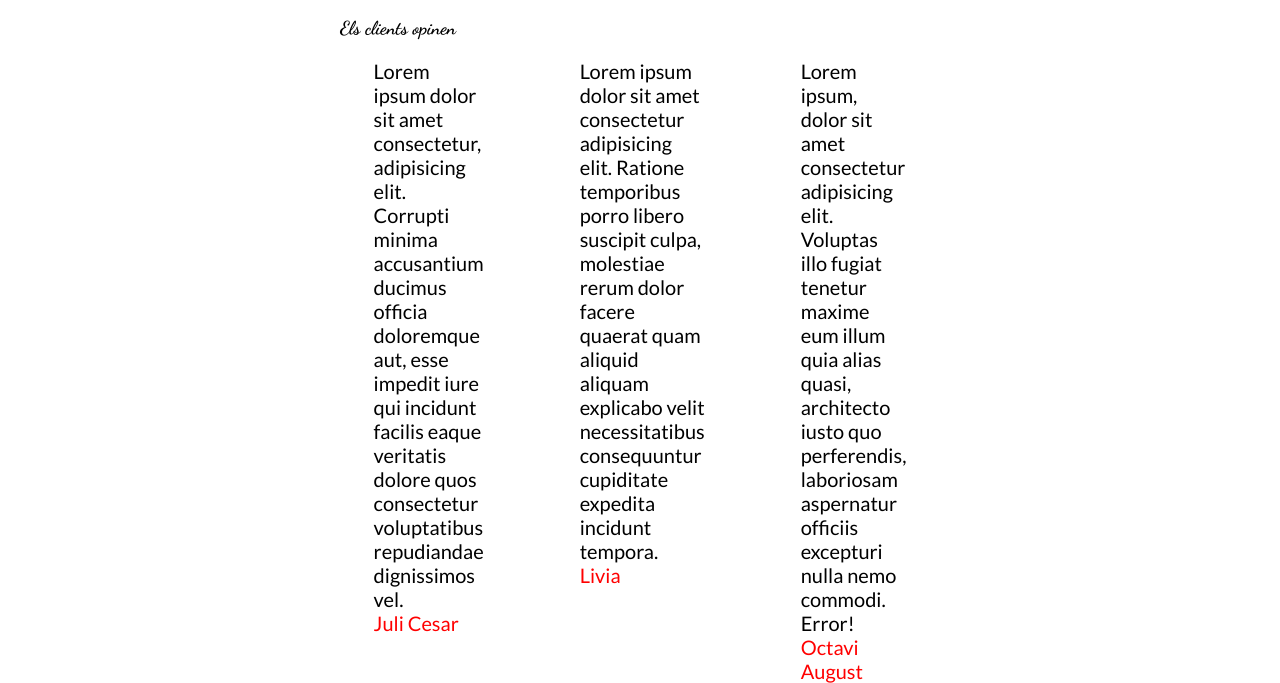
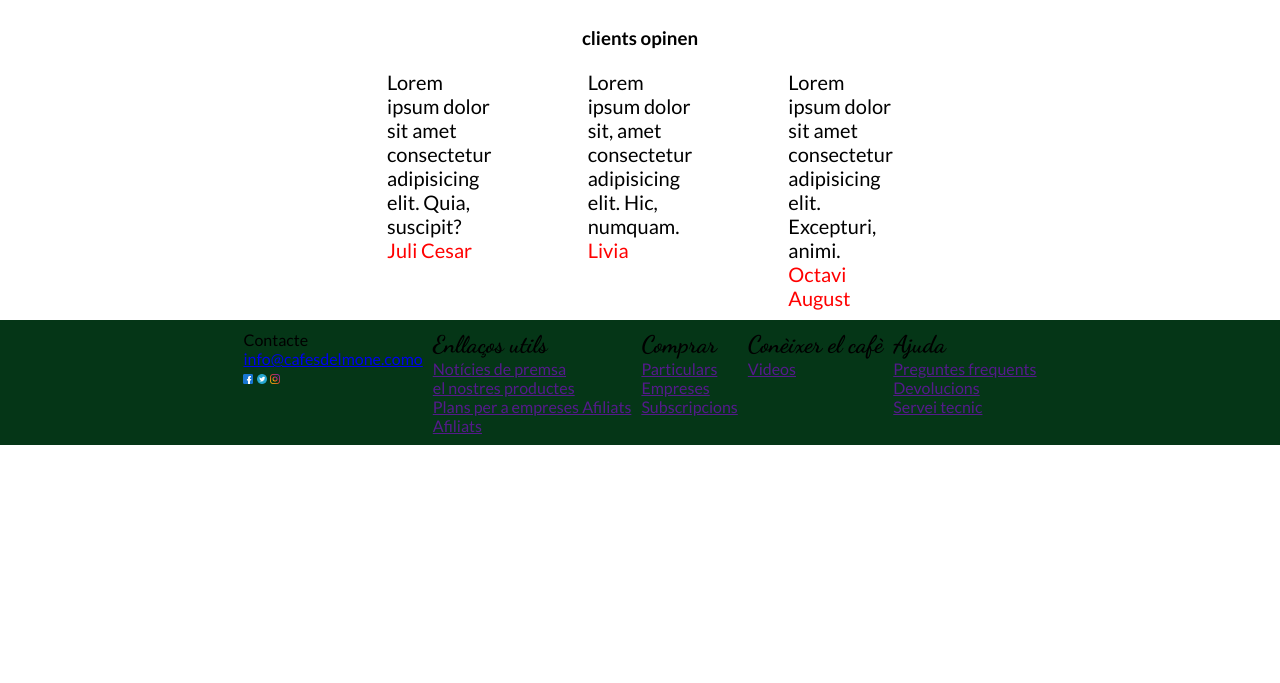
Before and after one commit to anderson92zolis/caffe-webpage, a plain HTML site: page index.html in a window 1280 px wide. Shown: the part 975-1658 px from the top of the page. After the commit the page ends 1420 px from the top, so only its background shows below. Drawn offline with Linux system fonts and the light colour scheme.

Commit message:
adding the footer

```diff
--- a/css/style.css
+++ b/css/style.css
@@ -1,4 +1,5 @@
 @import url("https://fonts.googleapis.com/css2?family=Dancing+Script:wght@400..700&family=Lato:ital,wght@0,100;0,300;0,400;0,700;0,900;1,100;1,300;1,400;1,700;1,900&display=swap");
+
 * {
   margin: 0;
   padding: 0;
@@ -39,7 +40,7 @@ body {
 
 /* HEADER */
 
-header > h1 {
+header>h1 {
   width: 20vw;
 }
 
@@ -58,18 +59,19 @@ nav {
   padding: 30px;
 }
 
-.nav-ul > li {
+.nav-ul>li {
   list-style: none;
   padding: 20px;
   color: white;
 }
 
-.nav-ul > li:hover {
+.nav-ul>li:hover {
   color: white;
   background-color: var(--color-emphasis);
   border-radius: 10px;
 }
-.nav-ul > li > a {
+
+.nav-ul>li>a {
   text-decoration: none;
   color: inherit;
   font-size: 1.5rem;
@@ -105,17 +107,19 @@ video {
 
 #section-green {
   background-color: var(--color-verde);
+
 }
 
 /* opinions-section */
 
-#opinions > article {
+#opinions>article {
   display: flex;
   flex-direction: column;
+  align-items: center;
+  padding: 10px 0;
 }
 
-#opinions > article > h3 {
-  font-weight: bold;
+#opinions>article>h3 {
   margin: 20px 0;
 }
 
@@ -129,3 +133,24 @@ video {
   margin-right: 0;
   color: red;
 }
+
+/* footer */
+
+footer {
+    background-color: var(--color-verde);
+    padding: 10px 0;
+}
+.footer-div {
+  background-color: var(--color-verde);
+  display: flex;
+  justify-content: center;
+  gap: 10px;
+}
+
+.contacts>div>img {
+  width: 10px;
+}
+
+.hsg-footer__nav-item {
+  list-style-type: none;
+}
--- a/index.html
+++ b/index.html
@@ -48,7 +48,7 @@
       </ul>
     </nav>
 
-    <main width-content>
+    <main>
       <!-- section 1 -->
 
       <section id="section-white" class="width-content">
@@ -114,7 +114,10 @@
             <h3>El cafè mai pot faltar en una bona trobada</h3>
             <br />
             <p>
-             Lorem ipsum dolor sit amet consectetur adipisicing elit. Animi nobis corrupti assumenda aliquam possimus! Neque at quia, saepe debitis facilis voluptates? Doloribus obcaecati dicta itaque animi dignissimos qui blanditiis eveniet?
+              Lorem ipsum dolor sit amet consectetur adipisicing elit. Animi
+              nobis corrupti assumenda aliquam possimus! Neque at quia, saepe
+              debitis facilis voluptates? Doloribus obcaecati dicta itaque animi
+              dignissimos qui blanditiis eveniet?
             </p>
           </div>
           <img src="img/grupo-amigos-bebiendo-cafe.avif" alt="taza caffe" />
@@ -124,35 +127,27 @@
       <!-- opinions section -->
 
       <section id="opinions" class="width-content">
-
         <article>
-          <h3>Els clients opinen</h3>
+          <h3><strong> clients opinen</strong></h3>
           <div class="opinions-container">
             <div class="comment-container">
               <p class="individual-comment">
-                Lorem ipsum dolor sit amet consectetur, adipisicing elit.
-                Corrupti minima accusantium ducimus officia doloremque aut, esse
-                impedit iure qui incidunt facilis eaque veritatis dolore quos
-                consectetur voluptatibus repudiandae dignissimos vel.
+                Lorem ipsum dolor sit amet consectetur adipisicing elit. Quia,
+                suscipit?
               </p>
               <p class="author-comment">Juli Cesar</p>
             </div>
             <div class="comment-container">
               <p class="individual-comment">
-                Lorem ipsum dolor sit amet consectetur adipisicing elit. Ratione
-                temporibus porro libero suscipit culpa, molestiae rerum dolor
-                facere quaerat quam aliquid aliquam explicabo velit
-                necessitatibus consequuntur cupiditate expedita incidunt
-                tempora.
+                Lorem ipsum dolor sit, amet consectetur adipisicing elit. Hic,
+                numquam.
               </p>
               <p class="author-comment">Livia</p>
             </div>
             <div class="comment-container">
               <p class="individual-comment">
-                Lorem ipsum, dolor sit amet consectetur adipisicing elit.
-                Voluptas illo fugiat tenetur maxime eum illum quia alias quasi,
-                architecto iusto quo perferendis, laboriosam aspernatur officiis
-                excepturi nulla nemo commodi. Error!
+                Lorem ipsum dolor sit amet consectetur adipisicing elit.
+                Excepturi, animi.
               </p>
               <p class="author-comment">Octavi August</p>
             </div>
@@ -160,5 +155,84 @@
         </article>
       </section>
     </main>
+    <!-- FOOTER -->
+    <!-- https://blog.hubspot.es/website/como-crear-mailto-html -->
+
+
+    <footer>
+      <!-- Contact -->
+      <div class="footer-div  width-content ">
+        <div class="contacts">
+          <p>Contacte</p>
+          <a href="mailto:info@cafesdelmone.com">info@cafesdelmone.como</a>
+          <div>
+            <img src="logos/facebook.png" alt="Logo de Facebook" />
+            <img src="logos/twitter.png" alt="Logo de Twitter-X" />
+            <img src="logos/instagram.png" alt="Logo d'Instagram" />
+          </div>
+        </div>
+        <!-- LINKS USEFULL -->
+        <section class="hsg-footer__nav-column">
+          <h2 class="hsg-footer__nav-heading">Enllaços utils</h2>
+          <ul>
+            <li class="hsg-footer__nav-item">
+              <a class="ga_nav_link" href=""> Notícies de premsa</a>
+            </li>
+            <li class="hsg-footer__nav-item">
+              <a class="ga_nav_link" href=""> el nostres productes</a>
+            </li>
+            <li class="hsg-footer__nav-item">
+              <a class="ga_nav_link" href=""> Plans per a empreses Afiliats</a>
+            </li>
+            <li class="hsg-footer__nav-item">
+              <a class="ga_nav_link" href=""> Afiliats</a>
+            </li>
+          </ul>
+        </section>
+        <!-- COMPRAR -->
+        <section class="hsg-footer__nav-column">
+          <h2 class="hsg-footer__nav-heading">Comprar</h2>
+          <ul>
+            <li class="hsg-footer__nav-item">
+              <a class="ga_nav_link" href=""> Particulars</a>
+            </li>
+            <li class="hsg-footer__nav-item">
+              <a class="ga_nav_link" href=""> Empreses</a>
+            </li>
+            <li class="hsg-footer__nav-item">
+              <a class="ga_nav_link" href=""> Subscripcions</a>
+            </li>
+          </ul>
+        </section>
+
+        <!-- KNOW THE CAFFEE -->
+        <section class="hsg-footer__nav-column">
+          <h2 class="hsg-footer__nav-heading">Conèixer el cafè</h2>
+          <ul>
+            <li class="hsg-footer__nav-item">
+              <a class="ga_nav_link" href=""> Videos </a>
+            </li>
+          </ul>
+        </section>
+
+        <!-- HELP -->
+        <section class="hsg-footer__nav-column">
+          <h2 class="hsg-footer__nav-heading">Ajuda</h2>
+          <ul>
+            <li class="hsg-footer__nav-item">
+              <a class="ga_nav_link" href=""> Preguntes frequents</a>
+            </li>
+            <li class="hsg-footer__nav-item">
+              <a class="ga_nav_link" href=""> Devolucions</a>
+            </li>
+            <li class="hsg-footer__nav-item">
+              <a class="ga_nav_link" href=""> Servei tecnic</a>
+            </li>
+          </ul>
+        </section>
+      </div>
+
+    </footer>
+
   </body>
 </html>
```
